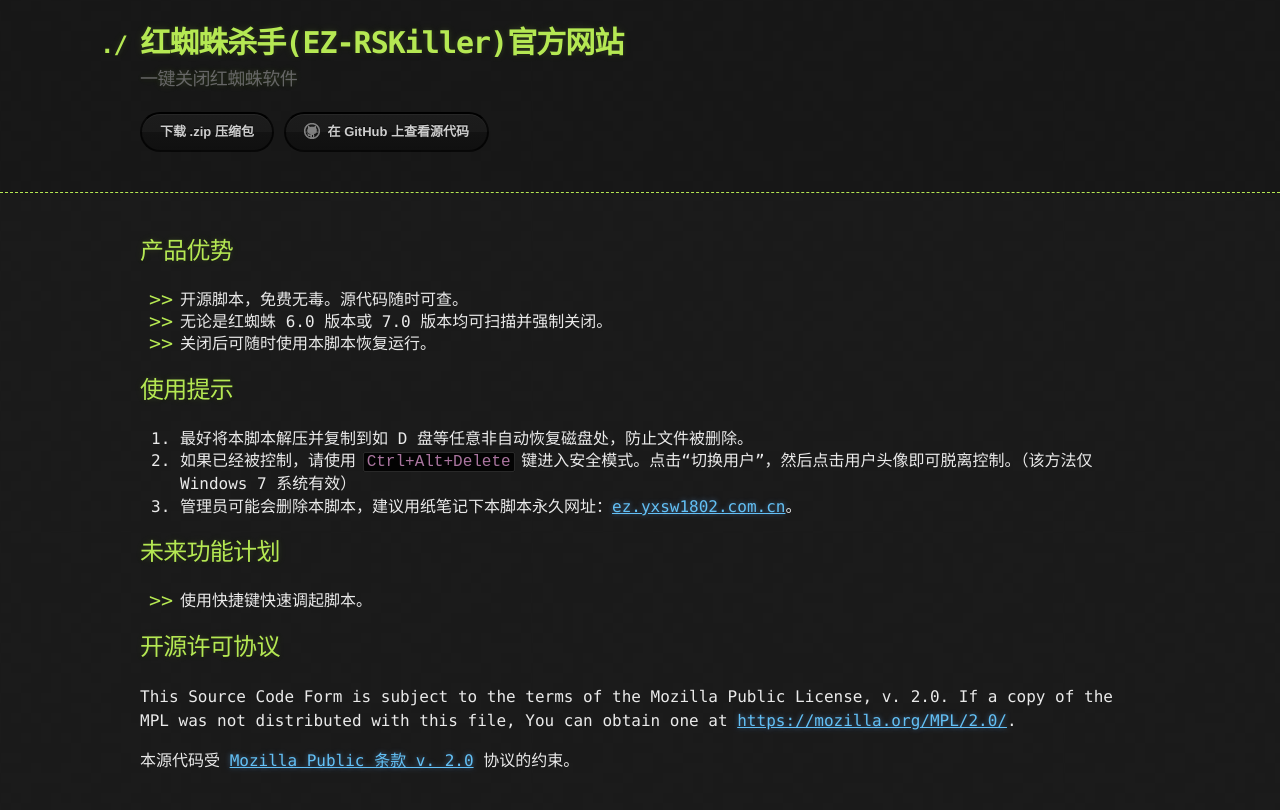
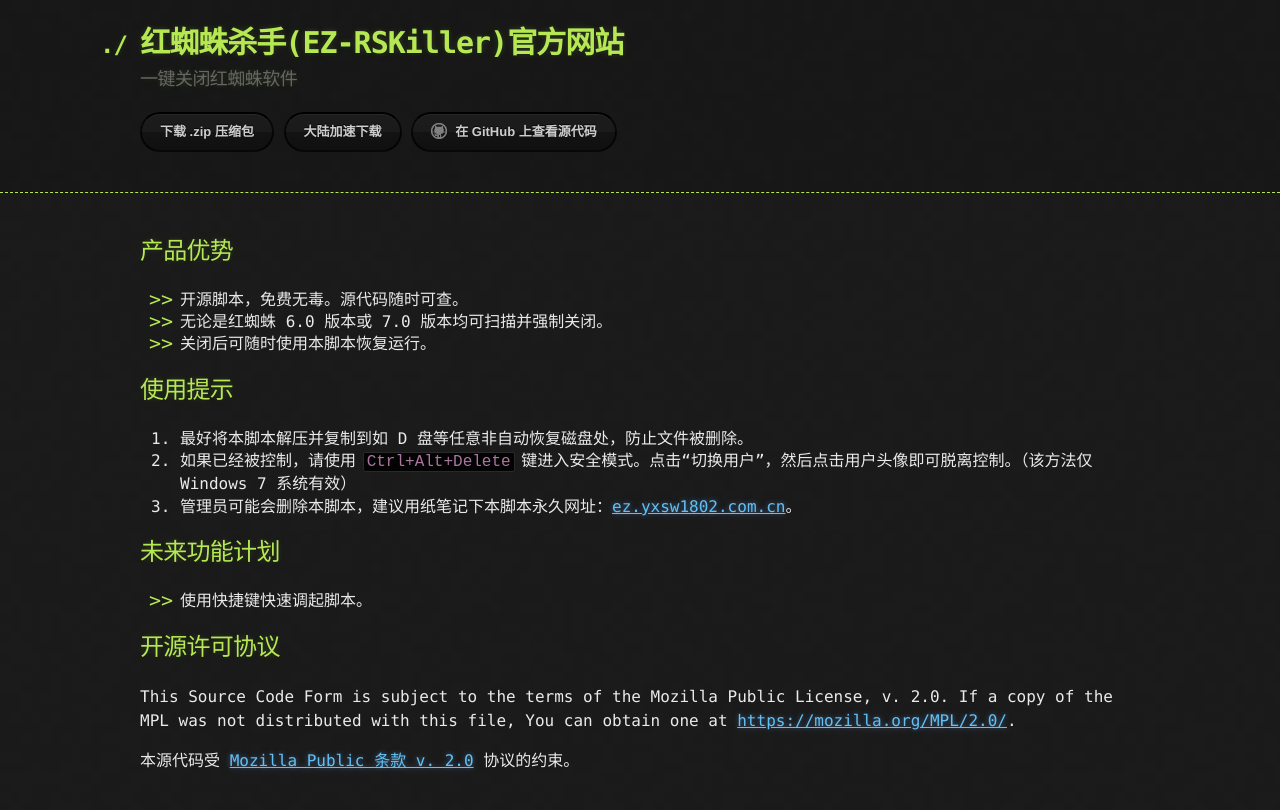
Before and after one commit to SummonHIM/EZ-RSKiller, a Jekyll site: the page built from index.md, in a window 1280 px wide. Shown: the top 810 px of the page. Built offline with Jekyll 4.4.1, drawn with Linux system fonts in a browser that asks for light colours; our own code applies the rules of GitHub Pages for plain Markdown files.

Commit message:
add mirror

```diff
--- a/_config.yml
+++ b/_config.yml
@@ -4,6 +4,7 @@ lang: zh-CN
 
 show_downloads: true
 zip_url: https://github.com/SummonHIM/EZ-RSKiller/releases/download/workflow-5/EZ-RSKiller-v6.1.zip
+mirror_zip_url: https://ghproxy.com/https://github.com/SummonHIM/EZ-RSKiller/releases/download/workflow-5/EZ-RSKiller-v6.1.zip
 repository_url: https://github.com/SummonHIM/EZ-RSKiller
 
 google_analytics:
--- a/_layouts/default.html
+++ b/_layouts/default.html
@@ -22,6 +22,7 @@
         <section id="downloads">
           {% if site.show_downloads %}
             <a href="{{ site.zip_url }}" class="btn">下载 .zip 压缩包</a>
+            <a href="{{ site.mirror_zip_url }}" class="btn">大陆加速下载</a>
           {% endif %}
           <a href="{{ site.repository_url }}" class="btn btn-github" target="_blank"><span class="icon"></span>在 GitHub 上查看源代码</a>
         </section>
```
